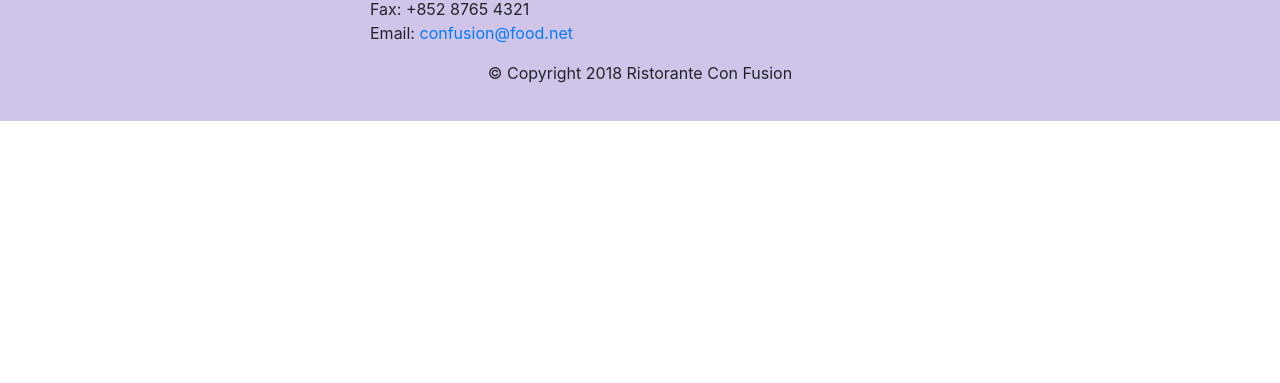
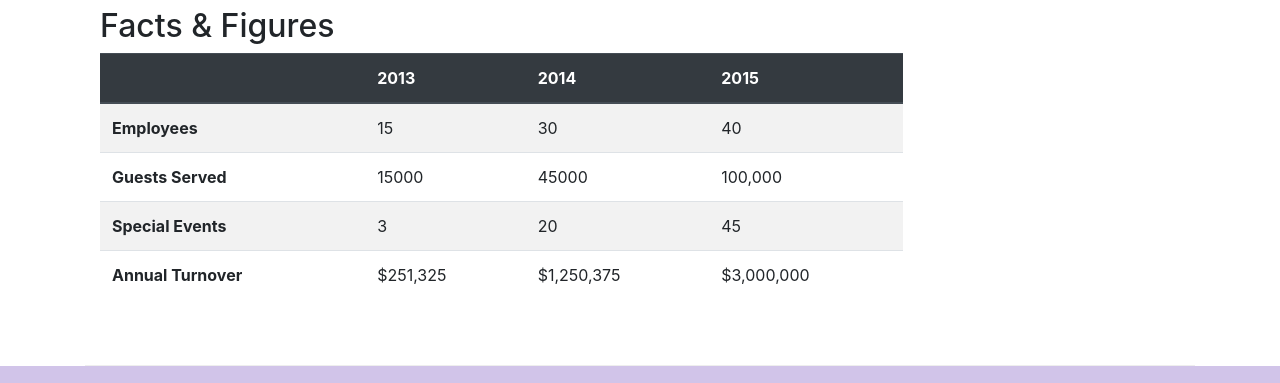
Before and after one commit to dddash11/ConFusion, a website: page aboutus.html in a window 1280 px wide. Shown: the part 1705-2088 px from the top of the page. Before the commit the page ends 1826 px from the top, so only its background shows below. Drawn offline with nearby package versions, Linux system fonts and the light colour scheme.

Commit message:
Tables and Card

```diff
--- a/aboutus.html
+++ b/aboutus.html
@@ -69,7 +69,31 @@
                 <p class="d-none d-sm-block">Started in 2010, Ristorante con Fusion quickly established itself as a culinary icon par excellence in Hong Kong. With its unique brand of world fusion cuisine that can be found nowhere else, it enjoys patronage from the A-list clientele in Hong Kong.  Featuring four of the best three-star Michelin chefs in the world, you never know what will arrive on your plate the next time you visit us.</p>
                 <p>The restaurant traces its humble beginnings to <em>The Frying Pan</em>, a successful chain started by our CEO, Mr. Peter Pan, that featured for the first time the world's best cuisines in a pan.</p>
             </div>
-            <div class="col-12 col-sm-6">
+            <div class="col-sm">
+                <div class="card">
+                    <h3 class="card-header bg-primary text-white">Facts at a Glance</h3>
+                    <div class="card-body">
+                        <dl class="row">
+                            <dt class="col-6">Started</dt>
+                            <dd class="col-6 ">3 Feb. 2013</dd>
+                            <dt class="col-6">Major Stake Holder</dt>
+                            <dd class="col-6">HK Fine Foods Inc.</dd>
+                            <dt class="col-6">Last Year's Turnover</dt>
+                            <dd class="col-6">$1,250,375</dd>
+                            <dt class="col-6">Employees</dt>
+                            <dd class="col-6">40</dd>
+                        </dl>
+                    </div>
+                </div>
+            </div>
+            <div class="col-12">
+                <div class="card card-body bg-light">
+                    <blockquote class="blockquote">
+                        <p class="mb-0">You better cut the pizza in four pieces because I'm not hungry enough to eat six.</p>
+                        <footer class="blockquote-footer">Yogi Berra,
+                        <cite title="Source Title">The Wit and Wisdom of Yogi Berra, P. Pepe, Diversion Books, 2014</cite></footer>
+                    </blockquote>
+                </div>
             </div>
         </div>
 
@@ -86,6 +110,53 @@
                 <h3>Alberto Somayya <small>Executive Chef</small></h3>
                 <p class="d-none d-sm-block">Award winning three-star Michelin chef with wide International experience having worked closely with whos-who in the culinary world, he specializes in creating mouthwatering Indo-Italian fusion experiences. He says, <em>Put together the cuisines from the two craziest cultures, and you get a winning hit! Amma Mia!</em></p>
             </div>
+       </div>
+
+       <div class="row row-content">
+           <div class="col-12 col-sm-9">
+               <h2>Facts &amp; Figures</h2>
+               <div class="table-responsive">
+                   <table class="table table-striped">
+                       <thead class="thead-dark">
+                           <tr>
+                               <th>&nbsp;</th>
+                               <th>2013</th>
+                               <th>2014</th>
+                               <th>2015</th>
+                           </tr>
+                       </thead>
+                       <body>
+                           <tr>
+                               <th>Employees</th>
+                               <td>15</td>
+                               <td>30</td>
+                               <td>40</td>
+                           </tr>
+                           <tr>
+                               <th>Guests Served</th>
+                               <td>15000</td>
+                               <td>45000</td>
+                               <td>100,000</td>
+                           </tr>
+                           <tr>
+                               <th>Special Events</th>
+                               <td>3</td>
+                               <td>20</td>
+                               <td>45</td>
+                           </tr>
+                           <tr>
+                               <th>Annual Turnover</th>
+                               <td>$251,325</td>
+                               <td>$1,250,375</td>
+                               <td>$3,000,000</td>
+                           </tr>
+                       </body>
+                   </table>
+               </div>
+           </div>
+           <div class="col-12 col-sm-3">
+
+           </div>
        </div>
 
     </div>
```
